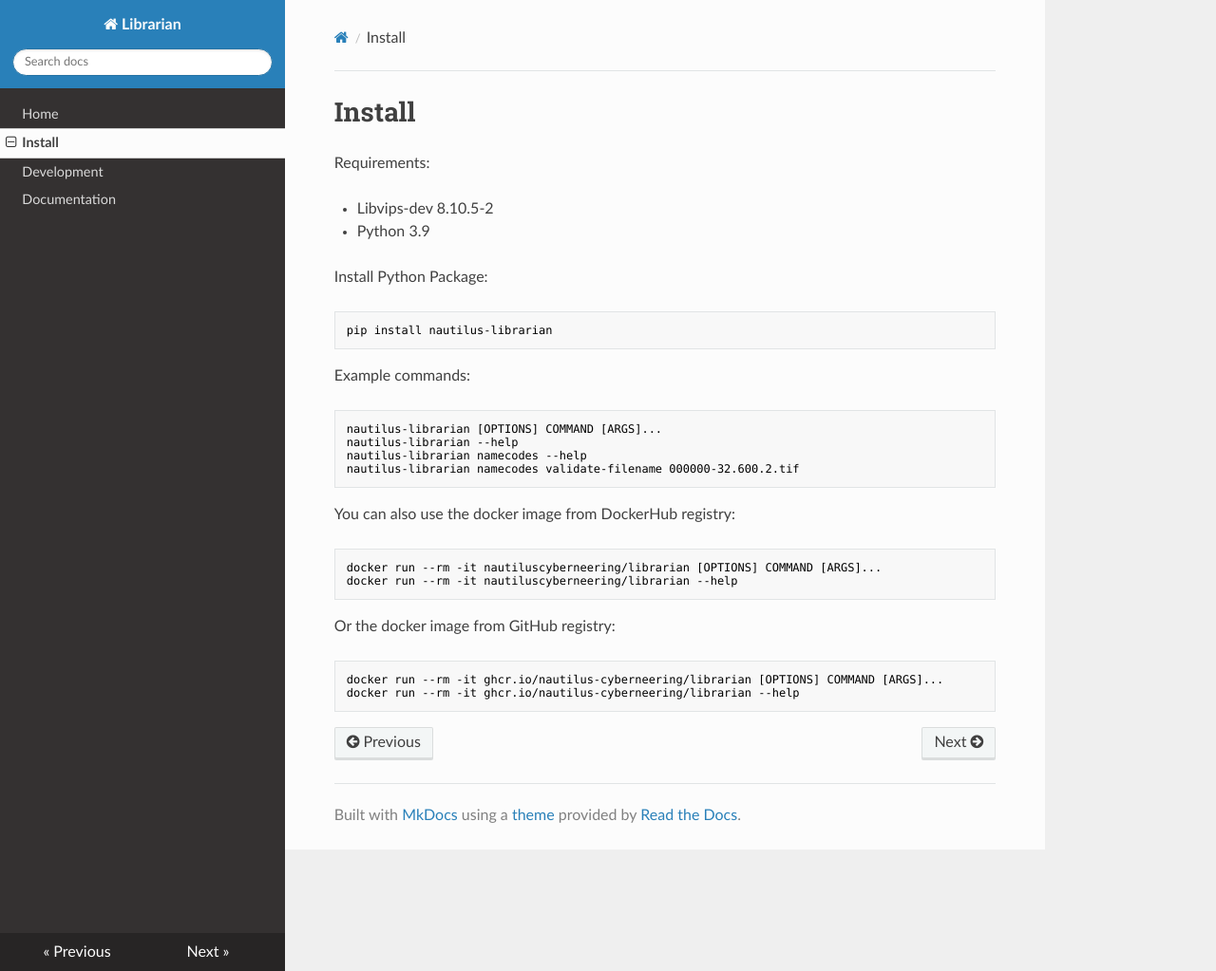
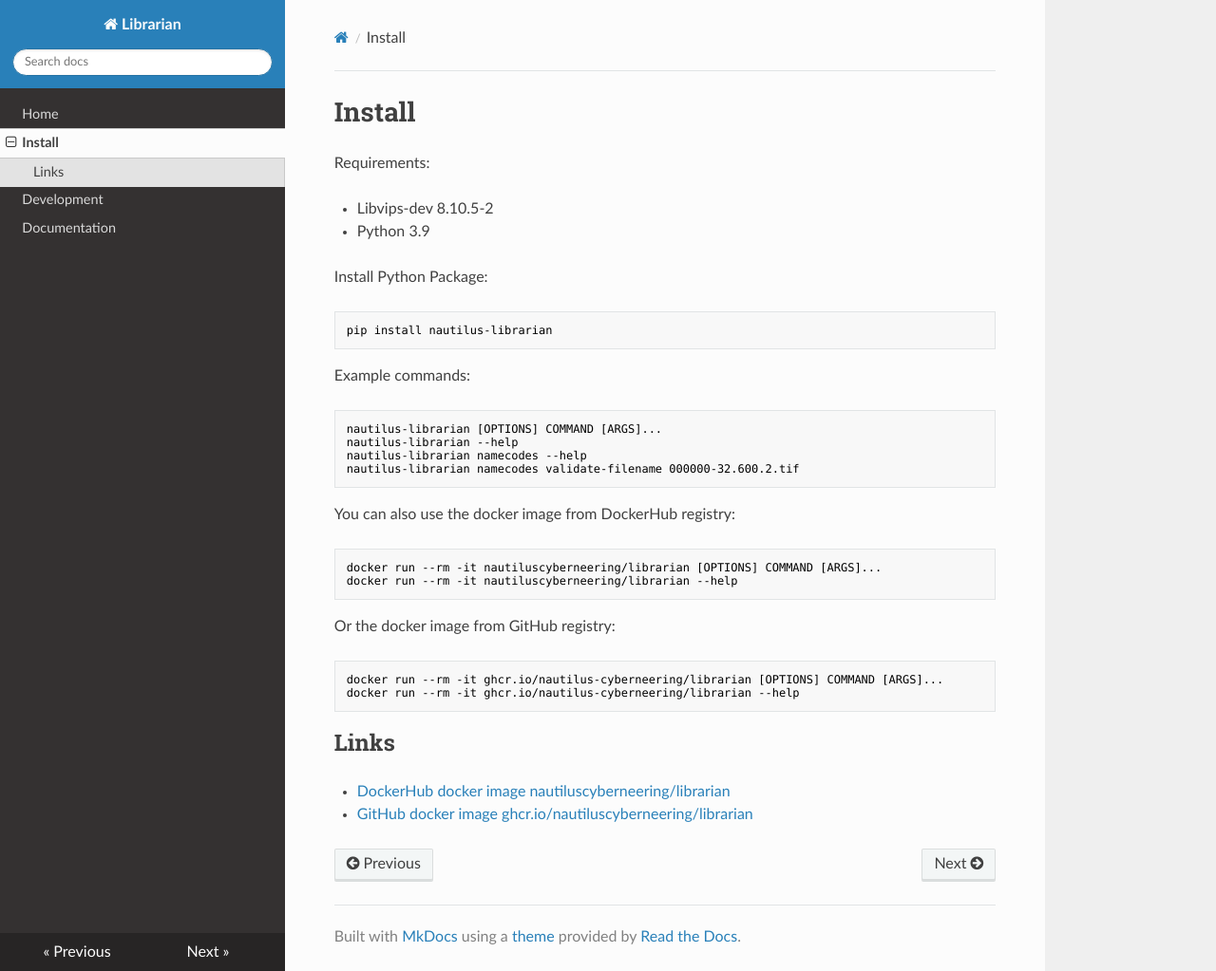
Before and after one commit to nautilus-cyberneering/nautilus-librarian, an MkDocs documentation site: the page built from docs/install.md, in a window 1280 px wide and 1023 px high. Shown: the whole window at 95% size. Built offline with MkDocs 1.6.1, drawn with Linux system fonts in a browser that asks for light colours; nearby versions of some CDN libraries.

````diff
--- a/docs/install.md
+++ b/docs/install.md
@@ -33,3 +33,8 @@ Or the docker image from GitHub registry:
 docker run --rm -it ghcr.io/nautilus-cyberneering/librarian [OPTIONS] COMMAND [ARGS]...
 docker run --rm -it ghcr.io/nautilus-cyberneering/librarian --help
 ```
+
+## Links
+
+- [DockerHub docker image nautiluscyberneering/librarian](https://hub.docker.com/repository/docker/nautiluscyberneering/librarian)
+- [GitHub docker image ghcr.io/nautiluscyberneering/librarian](https://github.com/Nautilus-Cyberneering/librarian/pkgs/container/librarian)
````
Also changed, not shown: docs/development.md (+5 -1 lines), pyproject.toml (+6 -2 lines), .cspell.json, 4 other files.
